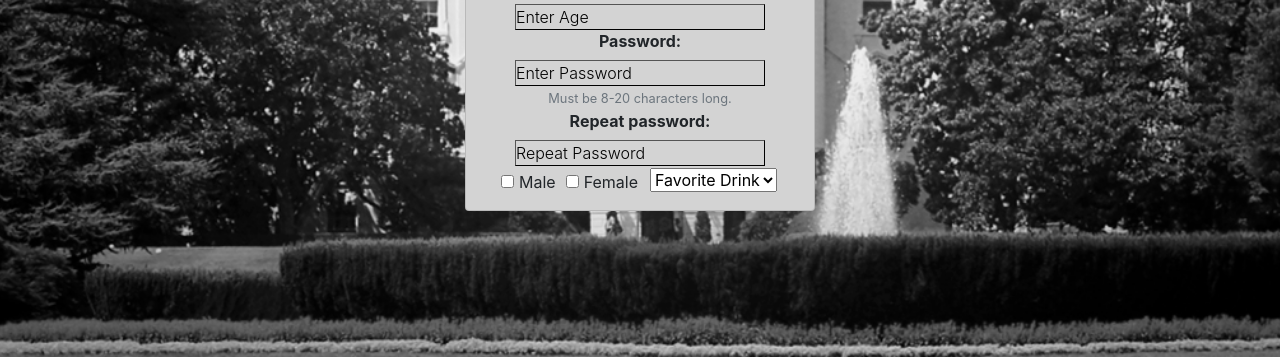
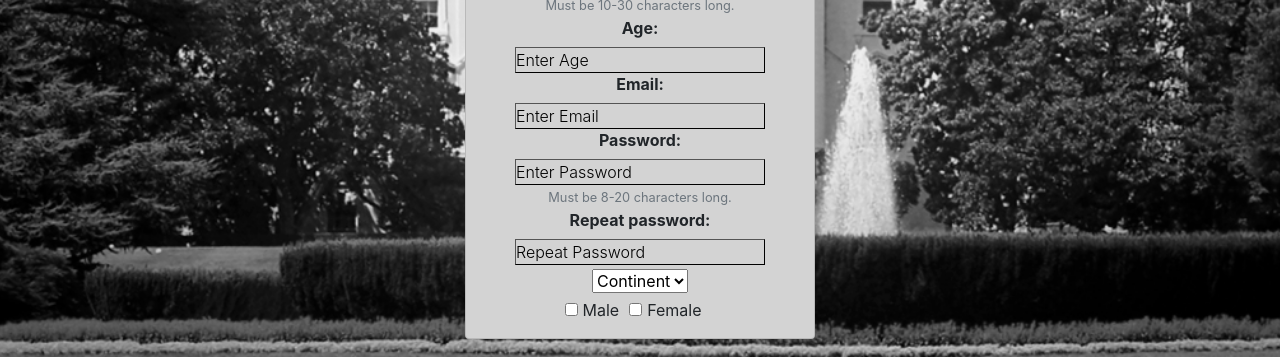
Before and after one commit to JonathanBacklin/Login, a plain HTML site: page Login form/Register.html in a window 1280 px wide. Shown: the part 443-800 px from the top of the page. Drawn offline with nearby package versions, Linux system fonts and the light colour scheme.

Commit message:
Add files via upload

```diff
--- a/Login form/Register.css
+++ b/Login form/Register.css
@@ -18,6 +18,11 @@ body {
 }
 .passlabel {
   font-weight: 700;
+}
+
+.select {
+  background: none;
+  margin-top:5px;
 }
 #input {
   background: none;
--- a/Login form/Register.html
+++ b/Login form/Register.html
@@ -30,13 +30,27 @@
          <input type="text" id="input" placeholder="Enter Username" minlength="10" maxlength="30"><br>
          <small id="passwordHelpInline" class="text-muted">Must be 10-30 characters long.</small> <br>
          <label class="userlabel">Age:</label><br>
-          <input type="number" maxlength="3" id="input" placeholder="Enter Age" ><br>
+          <input type="text" pattern="\d*" maxlength="3" id="input" placeholder="Enter Age" ><br>
 
+          <label class="userlabel">Email:</label><br>
+          <input type="email" id="input" name="email" placeholder="Enter Email"
+  pattern="[a-z0-9._%+-]+@[a-z0-9.-]+.[a-z]{2,}$"> <br>
          <label class="passlabel">Password:</label><br>
          <input type="Password" id="input" minlength="8" maxlength="20" placeholder="Enter Password" required> <br>
          <small id="passwordHelpInline" class="text-muted">Must be 8-20 characters long.</small> <br>
          <label class="passlabel">Repeat password:</label><br>
          <input type="Password" id="input" placeholder="Repeat Password" required>
+<div class="select">
+         <select>
+           <option class="dropdown" selected="" disabled>Continent</option>
+           <option>Europe</option>
+           <option>America</option>
+           <option>Africa</option>
+           <option>Asia</option>
+           <option>Antarctic</option>
+           <option>Australia</option>
+         </select>
+         </div>
       <!-- Checkboxes -->
       <div class="form-check-inline" required>
       <label class="form-check-label">
@@ -48,11 +62,7 @@
   </label>
 
       </div>
-      <select>
-        <option selected="Favorite drink" disabled>Favorite Drink</option>
-        <option>Coca Cola</option>
-        <option>Pepsi</option>
-      </select>
+
 </div>
 </div>
 </div>
```
